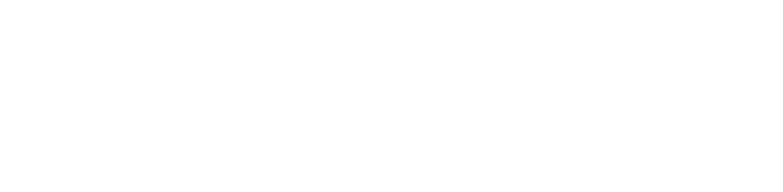
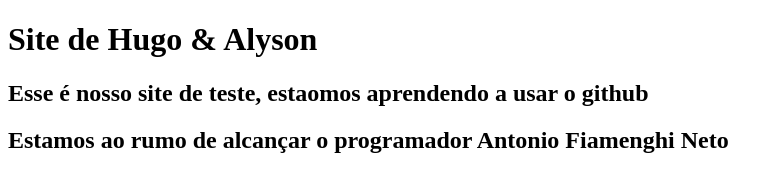
Before and after one commit to HugoRamos01/Palestragit, a plain HTML site: page index.html in a window 1280 px wide. Shown: the whole page, without its empty margins (0-783 px from the left). Drawn offline with Linux system fonts and the light colour scheme.

Commit message:
feat: second commit :tada:

```diff
--- a/index.html
+++ b/index.html
@@ -7,6 +7,8 @@
     <title>PalestraGIT</title>
 </head>
 <body>
-
+    <h1>Site de Hugo & Alyson</h1>
+    <h2>Esse é nosso site de teste, estaomos aprendendo a usar o github</h2>
+    <h2>Estamos ao rumo de alcançar o programador Antonio Fiamenghi Neto </h2>
 </body>
 </html>
```
